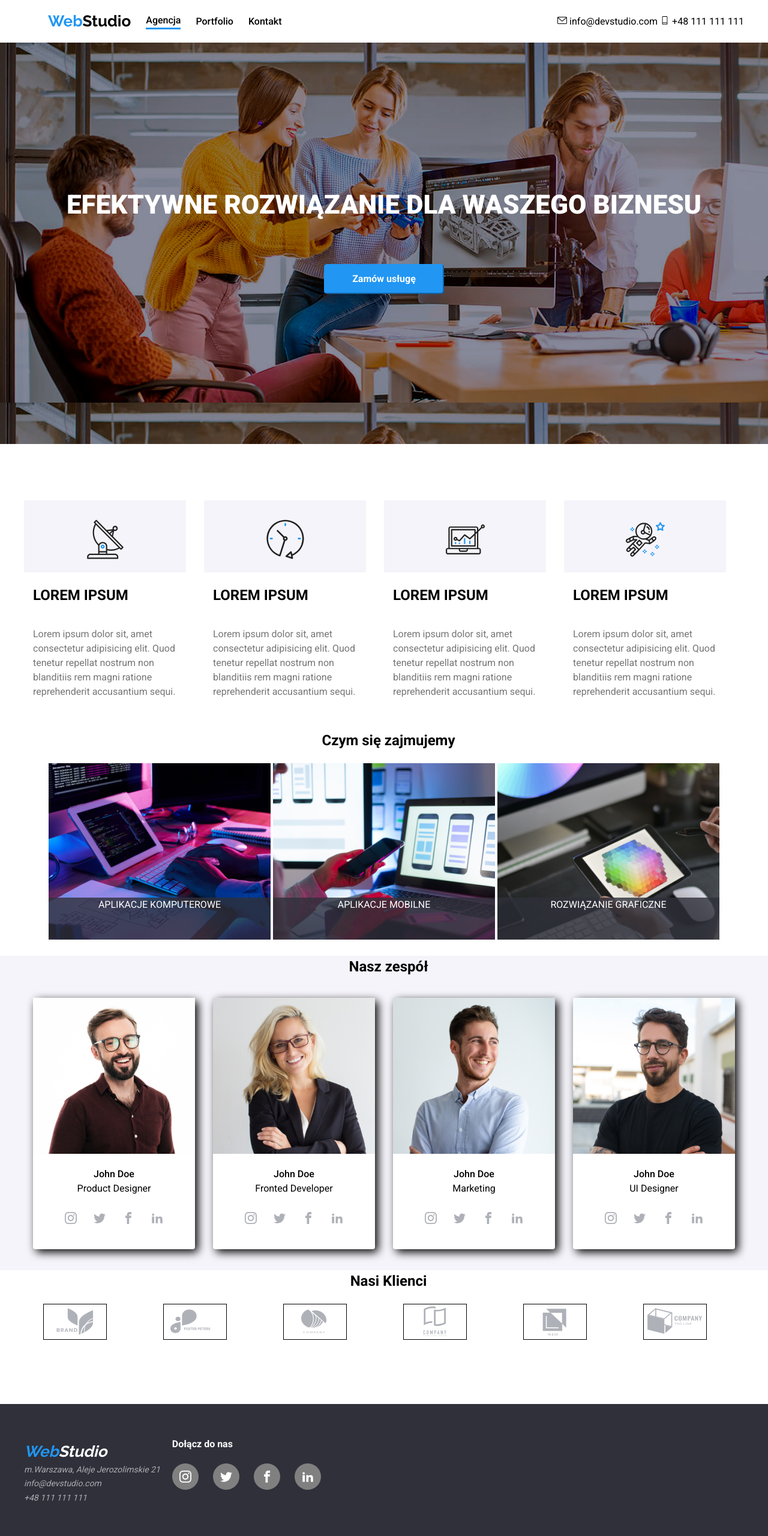
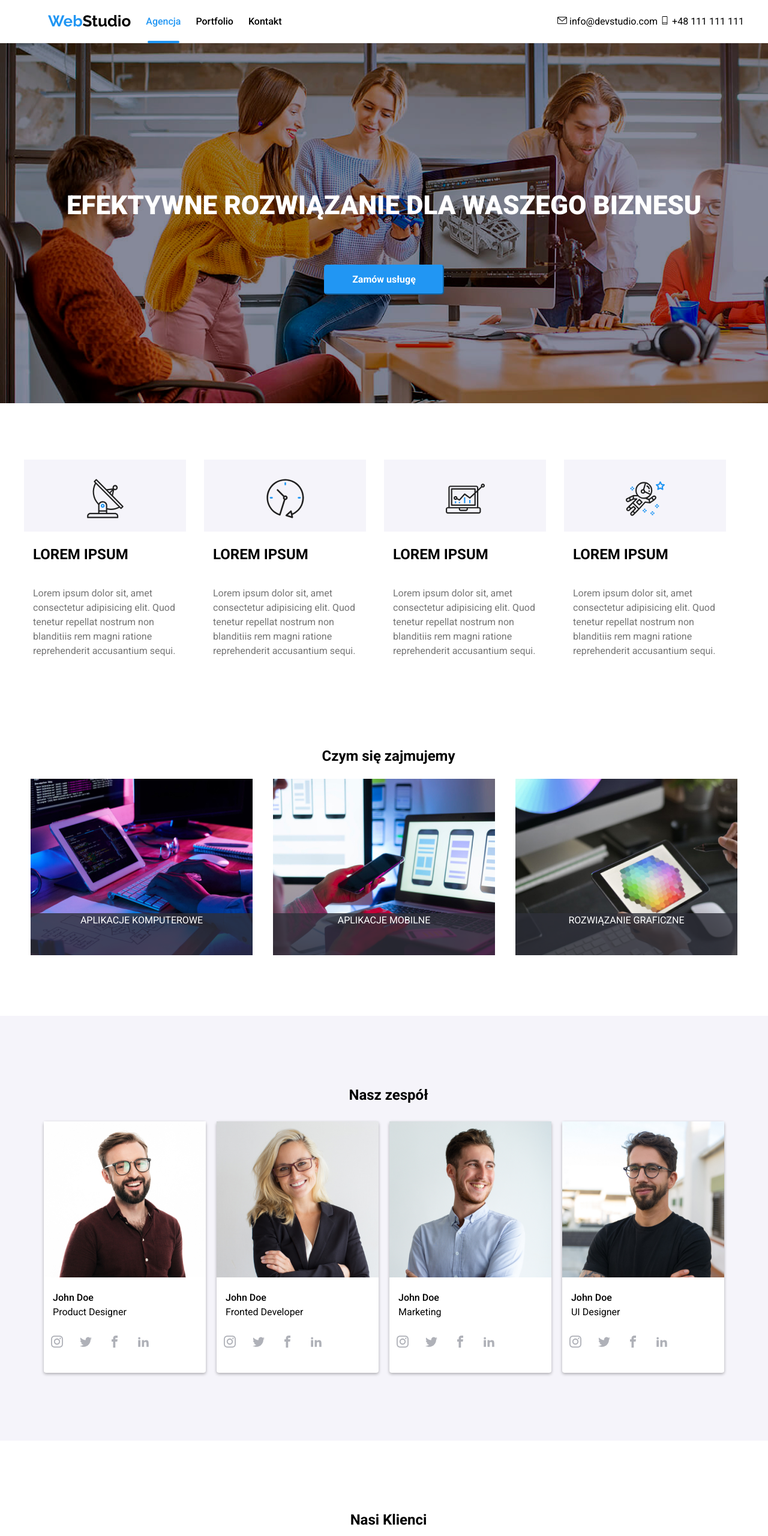
Before and after one commit to mateuszlagozny/goit-markup-hw-05, a plain HTML site: page index.html in a window 1280 px wide. Shown: the top 2560 px of the page at 60% size. Drawn offline with nearby package versions, Linux system fonts and the light colour scheme.

Commit message:
Poprawa zadania
bez normalizatora

```diff
--- a/css/style.css
+++ b/css/style.css
@@ -1,25 +1,11 @@
 /* Style ogólne dla całego dokumentu */
 
-.agency::after {
-    display: block;
-    content: "";
-    width: auto;
-    height: 3px;
-    background-color: #2196F3;
-}
-
-.portfolio::after {
-   display: block;
-    content: "";
-    width: auto;
-    height: 3px;
-    background-color: #2196F3;
-}
 
 body {
     font-family: "Roboto";
     background-color: #ffff;
     line-height: 1.5;
+    margin: 0;
 }
 
 .container {
@@ -136,9 +122,34 @@ body {
 
 
 /* Stylowanie sekcji header */
+.agency::after {
+    position: absolute;
+    content: "";
+    width: 53px;
+    height: 4px;
+    border-radius: 2px;
+    background-color: #2196F3;
+    margin-top: 44px;
+    margin-left: -55px;
+}
+
+
+.portfolio::after {
+    position: absolute;
+    content: "";
+    width: 68px;
+    height: 4px;
+    border-radius: 2px;
+    background-color: #2196F3;
+    margin-top: 44px;
+    margin-left: -65px;
+}
 header {
 
     background-color: #ffff;
+    border-bottom: 1px solid;
+    border-color: #ECECEC;
+
 }
 
 .header {
@@ -146,7 +157,12 @@ header {
     font-weight: 500;
     transition: color 250ms cubic-bezier(0.4, 0, 0.2, 1);
 
+}
 
+.link-agency,
+.link-portfolio {
+    color: #2196F3;
+    position: relative;
 }
 
 .menu-header {
@@ -180,9 +196,11 @@ span {
 
 #motto {
     background-image: url(../images/img-tlo.png);
-    max-width: 1600px;
+    width: auto;
+    height: 600px;
     display: flex;
     flex-direction: column;
+    margin: 0 auto;
 }
 
 h1 {
@@ -199,7 +217,7 @@ h1 {
     margin-bottom: 250px;
     font-size: 16px;
     align-items: center;
-    justify-content: center;
+    text-align: center;
     margin-right: auto;
     margin-left: auto;
 }
@@ -231,16 +249,36 @@ p {
 /* Stylowanie sekcji our-project */
 
 
+section.container {
+    flex-direction: column;
+}
+
 .our-project,
 .images-our-project,
 #our-team {
     text-align: center;
 }
+
+.our-project {
+    padding-top: 94px;
+}
+
+.images-our-project{
+    padding-bottom: 94px;
+}
+
 .image1,
 .image2,
 .image3 {
 
     display: inline-flex;
+}
+.image1 {
+    margin-right: 30px;
+
+}
+.image3 {
+    margin-left: 30px;
 }
 .images-project,
 .images-project2,
@@ -266,18 +304,26 @@ p {
 
 /* Stylowanie sekcji our-team */
 
-#our-team {
+.container-our-team {
     background-color: #F5F4FA;
+    width: auto;
+    height: 708px;
+    padding-top: 94px;
 }
+
 
 figure {
     display: inline-block;
-    margin: 15px;
+    margin: 7px;
     background-color: #ffff;
     border-radius: 4px;
+    justify-content: space-between;
 }
 .our-team {
-   box-shadow: 5px 5px 15px;
+
+   box-shadow: 0 2px 5px 0 rgba(0, 0, 0, 0.3);
+
+
 }
 
 figcaption {
@@ -309,12 +355,16 @@ a:focus {
 
 /* Stylowanie sekcji customers */
 
-#customers {
+.customers {
+    padding-top: 94px;
+}
+
+.customers-container {
     background-color: #ffff;
+    text-align: center;
+    justify-content: space-around;
 }
-.customers-container {
-    background-color: ffff;
-}
+
 
 /* Stylowanie sekcji footer */
 
@@ -372,6 +422,9 @@ footer {
     position: relative;
     overflow: hidden;
     transition: box-shadow 250ms cubic-bezier(0.4, 0, 0.2, 1);
+    border: 1px solid;
+    border-color: #EEEEEE;
+
 }
 
 .portfolio-images {
@@ -395,17 +448,19 @@ footer {
 
 }
 
+.add-card {
+    position: relative;
+    overflow: hidden;
+    width: 370px;
+    height: 294px;
 
-/* @keyframes animacja {
-    0% {
-        transform: translate3d(0, 370px, 0 );
-    }
+}
 
-    100% {
-        transform: translate3d(0, 0, 0);
-    }
+.div {
+    display: inline;
+}
 
-} */
+
 
 .description > p {
     color: #fff;
@@ -413,12 +468,12 @@ footer {
 }
 
 .images-portfolio:hover .description {
-    /* opacity: 1; */
+
     transform: translateY(0);
 }
 
 .images-portfolio:hover {
-    box-shadow: 5px 5px 15px;
+    box-shadow: 0 5px 5px 0 rgba(0, 0, 0, 0.3);
 }
 
 /* backdrop */
--- a/index.html
+++ b/index.html
@@ -27,7 +27,7 @@
                     <ul class="header" type="none">
                         <li class="menu-header"><a class="logotyp" href="webstudio.com"><span>Web</span>Studio</a></li>
                         <div class="link">
-                            <li class="menu-header agency"><a href="example.com">Agencja</a></li>
+                            <li class="menu-header agency"><a class="link-agency" href="example.com">Agencja</a></li>
                             <li class="menu-header"><a href="portfolio.html">Portfolio</a></li>
                             <li class="menu-header"><a href="example2.com">Kontakt</a></li>
                         </div>
@@ -52,13 +52,16 @@
 
     <!-- Zamów usługę  -->
 
-    <section id="motto" class="section">
+    <section id="motto" class="container">
+        <div>
             <div class="motto">
                 <h1>EFEKTYWNE ROZWIĄZANIE DLA WASZEGO BIZNESU</h1>
             </div>
             <div class="order-service">
                 <button class="order-service-button" type="button" data-modal-open>Zamów usługę</button>
             </div>
+        </div>
+
 
     </section>
 
@@ -120,23 +123,26 @@
 
     <!-- Sekcja our project -->
 
-    <section>
+    <section class="container">
         <h2 class="our-project">Czym się zajmujemy</h2>
         <div class="images-our-project">
             <div class="image1">
-                <img clas="images-project" src="images/img1.jpg" alt="Porgramista podczas pisania kodu" width="370" height="294">
+                <img clas="images-project" src="images/img1.jpg" alt="Porgramista podczas pisania kodu" width="370"
+                    height="294">
                 <div class="caption-image">Aplikacje komputerowe</div>
             </div>
 
 
             <div class="image2">
-                <img clas="images-project2" src="images/img2.jpg" alt="Projektowanie interfejsu na smartfony" width="370" height="294">
+                <img clas="images-project2" src="images/img2.jpg" alt="Projektowanie interfejsu na smartfony"
+                    width="370" height="294">
                 <div class="caption-image2">Aplikacje mobilne</div>
             </div>
 
 
             <div class="image3">
-                <img clas="images-project3" src="images/img3.jpg" alt="Wybór koloru z palety barw" width="370" height="294">
+                <img clas="images-project3" src="images/img3.jpg" alt="Wybór koloru z palety barw" width="370"
+                    height="294">
                 <div class="caption-image3">Rozwiązanie graficzne</div>
             </div>
 
@@ -146,10 +152,10 @@
 
     <!-- Sekcja our team -->
 
-    <section id="our-team">
+    <section  class="container container-our-team">
         <h2>Nasz zespół</h2>
 
-        <div class="figure container">
+        <div class="figure">
             <figure class="our-team">
                 <img src="images/img4.jpg" alt="John Doe" width="270" height="260">
                 <figcaption><span class="name-team">John Doe</span><br>Product Designer</figcaption>
@@ -250,13 +256,14 @@
 
             </figure>
         </div>
+        </section>
 
         <!-- skecja customers -->
 
-    <section id="customers">
+        <section class="container customers">
             <h2>Nasi Klienci</h2>
 
-            <div class="container container-customers">
+            <div class=" container customers-container">
 
                 <div class="link-customers">
                     <svg class="icons-our-customer">
```
Also changed, not shown: portfolio.html (+54 -21 lines). Lines whose indentation alone changed are shown as unchanged.
